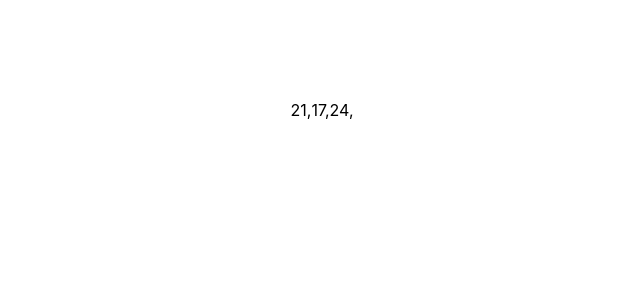
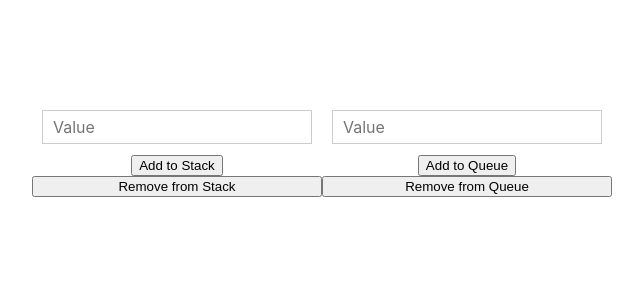
Before and after one commit to matt-hendrick/Algorithm-Data-Structure-Visualizer, a React (Create React App) app: page / in a window 1280 px wide. Shown: the top 300 px of the page, without its empty margins (318-961 px from the left). Built offline with nearby package versions, Linux system fonts and the light colour scheme.

Commit message:
basic, unstyled queue and stack display setup

```diff
--- a/package.json
+++ b/package.json
@@ -8,6 +8,7 @@
     "@testing-library/user-event": "^12.6.2",
     "react": "^17.0.1",
     "react-dom": "^17.0.1",
+    "react-router-dom": "^5.2.0",
     "react-scripts": "4.0.1",
     "web-vitals": "^0.2.4"
   },
--- /dev/null
+++ b/src/App.css
@@ -0,0 +1,33 @@
+.AppContainer {
+  display: flex;
+  justify-content: center;
+  margin-top: 100px;
+}
+
+.CircularNode {
+  padding: 5px;
+  border: 1px solid black;
+  border-radius: 50%;
+}
+
+.Input {
+  width: 100%;
+  padding: 10px;
+  box-sizing: border-box;
+}
+
+.InputElement {
+  outline: none;
+  border: 1px solid #ccc;
+  background-color: white;
+  font: inherit;
+  padding: 6px 10px;
+  display: block;
+  width: 100%;
+  box-sizing: border-box;
+}
+
+.InputElement:focus {
+  outline: none;
+  background-color: #ccc;
+}
--- a/src/App.js
+++ b/src/App.js
@@ -1,10 +1,18 @@
 import React from 'react';
-import BalancingTree from './containers/BalancingTree';
+import './App.css';
+
+import StackDisplay from './containers/StackDisplay';
+import QueueDisplay from './containers/QueueDisplay';
+// import BalancingTree from './containers/BalancingTree';
 
 function App() {
   return (
-    <div style={{ display: 'flex', justifyContent: 'center', marginTop: 100 }}>
-      <BalancingTree />
+    <div className="AppContainer">
+      <StackDisplay />
+      <QueueDisplay />
+      {/* <div style={{ display: 'flex', flexDirection: 'column' }}>
+        <BalancingTree />
+      </div> */}
     </div>
   );
 }
--- /dev/null
+++ b/src/components/CircularNode.js
@@ -0,0 +1,7 @@
+import React from 'react';
+
+function CircularNode(props) {
+  return <div className="CircularNode">{props.children}</div>;
+}
+
+export default CircularNode;
--- /dev/null
+++ b/src/components/Input.js
@@ -0,0 +1,17 @@
+import React from 'react';
+
+function Input(props) {
+  return (
+    <div className="Input">
+      <input
+        className="InputElement"
+        type={props.elementType}
+        value={props.value}
+        onChange={props.onChange}
+        placeholder={props.placeholder}
+      />
+    </div>
+  );
+}
+
+export default Input;
--- a/src/containers/BalancingTree.js
+++ b/src/containers/BalancingTree.js
@@ -1,27 +1,54 @@
-import React from 'react';
+import React, { useState } from 'react';
+
 import AVLTree from '../data-structures/AVLTree';
 
-function getRandomInt(min = 1, max = 10) {
-  min = Math.ceil(min);
-  max = Math.floor(max);
-  return Math.floor(Math.random() * (max - min) + min); //The maximum is exclusive and the minimum is inclusive
+import CircularNode from '../components/CircularNode';
+import Input from '../components/Input';
+
+function getRandomInt(max) {
+  return Math.floor(Math.random() * Math.floor(max));
 }
 
 function BalancingTree() {
-  let arrLength = getRandomInt(2, 13);
+  const [max, setMax] = useState(10);
+
+  const handleMaxChange = (event) => {
+    const updatedMax = event.target.value;
+    setMax(updatedMax);
+  };
+
+  console.log(max);
   let arr = [];
-  for (let i = 0; i < arrLength; i++) arr.push(getRandomInt(25));
+  for (let i = 0; i < max; i++) arr.push(getRandomInt(1000));
   let avlTree = new AVLTree();
   arr.forEach((item) => avlTree.add(item));
-  console.log(avlTree);
-  return avlTree.toArray().map((item, index) => {
-    if (item === null) return null;
-    if (index === avlTree.size) {
-      return <div key={item}>{item}</div>;
-    } else {
-      return <div key={item}>{item},</div>;
-    }
-  });
+  console.log(avlTree, arr);
+  return (
+    <div>
+      <Input
+        value={max}
+        onChange={handleMaxChange}
+        placeholder="Set a maximum number of tree nodes"
+      />
+      <div style={{ display: 'flex', flexDirection: 'column' }}>
+        {avlTree.toArray().map((item, index) => {
+          if (item === null) return null;
+          else if (index === 0) {
+            return (
+              <div style={{ justifyContent: 'center' }}>
+                <CircularNode key={item}>{item}</CircularNode>
+              </div>
+            );
+          } else if (index > 0 && index < 3)
+            return (
+              <div style={{ justifyContent: 'space-around' }}>
+                <CircularNode key={item}>{item}</CircularNode>
+              </div>
+            );
+        })}
+      </div>
+    </div>
+  );
 }
 
 export default BalancingTree;
--- /dev/null
+++ b/src/containers/QueueDisplay.js
@@ -0,0 +1,65 @@
+import React, { useState } from 'react';
+
+import Queue from '../data-structures/Queue';
+
+import Input from '../components/Input';
+
+let queue = new Queue();
+
+function QueueDisplay() {
+  const [userValue, setUserValue] = useState('');
+  const [queueDisplayArray, setQueueDisplayArray] = useState([]);
+
+  const handleUserValueChange = (event) => {
+    const updatedUserValue = event.target.value;
+    setUserValue(updatedUserValue);
+  };
+
+  const handleAddToQueue = (event) => {
+    event.preventDefault();
+    queue.enqueue(userValue);
+    setQueueDisplayArray([userValue, ...queueDisplayArray]);
+  };
+
+  const handleRemoveFromQueue = () => {
+    queue.dequeue();
+    let tempQueueArr = [...queueDisplayArray];
+    tempQueueArr.pop();
+    setQueueDisplayArray(tempQueueArr);
+  };
+
+  return (
+    <div>
+      <div
+        style={{
+          display: 'flex',
+          flexDirection: 'column',
+          textAlign: 'center',
+        }}
+      >
+        {queue.size >= 1 ? (
+          <div>
+            {queue.size > 1 ? <div>{queue.items.last.value}</div> : null}
+            {queueDisplayArray.map((item, index) => {
+              if (index !== 0 && index !== queue.size - 1) {
+                return <div key={item}>{item}</div>;
+              } else return null;
+            })}
+            <div>{queue.items.first.value}</div>
+          </div>
+        ) : null}
+        <form onSubmit={handleAddToQueue}>
+          <Input
+            value={userValue}
+            onChange={handleUserValueChange}
+            placeholder="Value"
+          />
+          <button>Add to Queue</button>
+        </form>
+        <button onClick={handleRemoveFromQueue}>Remove from Queue</button>
+      </div>
+    </div>
+  );
+}
+
+export default QueueDisplay;
--- /dev/null
+++ b/src/containers/StackDisplay.js
@@ -0,0 +1,65 @@
+import React, { useState } from 'react';
+
+import Stack from '../data-structures/Stack';
+
+import Input from '../components/Input';
+
+let stack = new Stack();
+
+function StackDisplay() {
+  const [userValue, setUserValue] = useState('');
+  const [stackDisplayArray, setStackDisplayArray] = useState([]);
+
+  const handleUserValueChange = (event) => {
+    const updatedUserValue = event.target.value;
+    setUserValue(updatedUserValue);
+  };
+
+  const handleAddToStack = (event) => {
+    event.preventDefault();
+    stack.add(userValue);
+    setStackDisplayArray([userValue, ...stackDisplayArray]);
+  };
+
+  const handleRemoveFromStack = () => {
+    stack.remove();
+    let tempStackArr = [...stackDisplayArray];
+    tempStackArr.shift();
+    setStackDisplayArray(tempStackArr);
+  };
+
+  return (
+    <div>
+      <div
+        style={{
+          display: 'flex',
+          flexDirection: 'column',
+          textAlign: 'center',
+        }}
+      >
+        {stack.size >= 1 ? (
+          <div>
+            {stack.size > 1 ? <div>{stack.items.last.value}</div> : null}
+            {stackDisplayArray.map((item, index) => {
+              if (index !== 0 && index !== stack.size - 1) {
+                return <div>{item}</div>;
+              } else return null;
+            })}
+            <div>{stack.items.first.value}</div>
+          </div>
+        ) : null}
+        <form onSubmit={handleAddToStack}>
+          <Input
+            value={userValue}
+            onChange={handleUserValueChange}
+            placeholder="Value"
+          />
+          <button>Add to Stack</button>
+        </form>
+        <button onClick={handleRemoveFromStack}>Remove from Stack</button>
+      </div>
+    </div>
+  );
+}
+
+export default StackDisplay;
```
Also changed, not shown: 1 other file (tests, documents, lock files or other folders).
